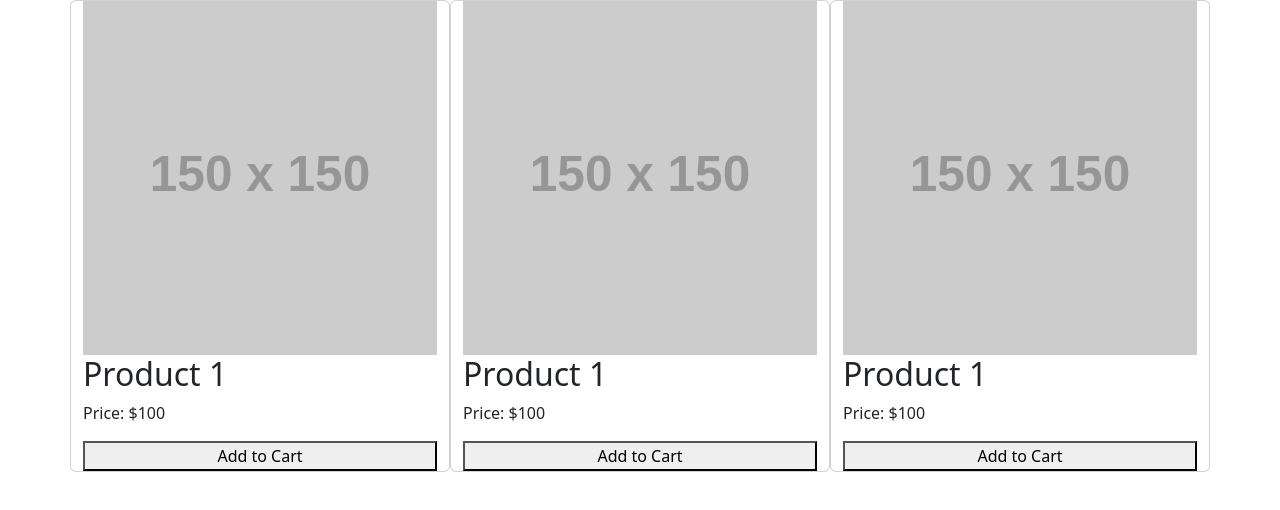
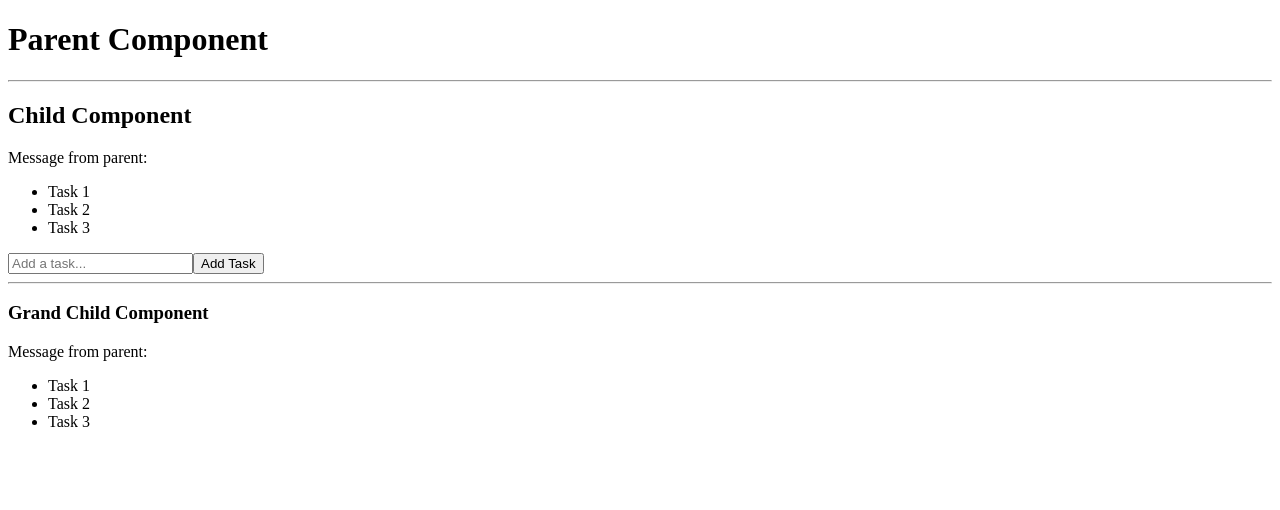
Before and after one commit to githubscientist/fsd57wde, a React (Vite) app: page / in a window 1280 px wide. Shown: the top 510 px of the page. Built offline with nearby package versions, Linux system fonts and the light colour scheme.

Commit message:
props drilling

```diff
--- a/src/App.jsx
+++ b/src/App.jsx
@@ -1,37 +1,35 @@
 import { useState } from "react";
-import Card from "./Card";
+import ChildComponent from "./components/ChildComponent";
 
-const products = [
+const App = () => {
+
+    const [message, setMessage] = useState('Hello, Grand Child!');
+    const [tasks, setTasks] = useState([
         {
             id: 1,
-        name: 'Product 1',
-        price: 100
+            title: 'Task 1',
+            completed: false
         },
         {
             id: 2,
-        name: 'Product 2',
-        price: 200
+            title: 'Task 2',
+            completed: true
         },
         {
             id: 3,
-        name: 'Product 3',
-        price: 300
+            title: 'Task 3',
+            completed: false
         }
-]
-
-const App = () => {
-
-    const [cart, setCart] = useState([]);
+    ]);
 
   return (
-    <div className="container">
-          <div className="row">
-              {
-              products.map(product => (
-                  <Card key={product.id} product={product} cart={cart} setCart={setCart} />
-              ))
-        }
-          </div>
+      <div>
+        <h1>Parent Component</h1>
+        <hr />
+          <ChildComponent
+              tasks={tasks}
+              setTasks={setTasks}
+              />
     </div>
   )
 }
--- a/src/Card.jsx
+++ /dev/null
@@ -1,19 +0,0 @@
-
-
-const Card = ({ product }) => {
-
-    const handleCart = (id) => {
-        console.log(id);
-    }
-
-  return (
-    <div className="col card">
-        <img src="https://via.placeholder.com/150" alt="Product" />
-        <h2>Product 1</h2>
-        <p>Price: $100</p>
-          <button onClick={() => { handleCart(product.id) }}>Add to Cart</button>
-    </div>
-  )
-}
-
-export default Card;
--- /dev/null
+++ b/src/components/ChildComponent.jsx
@@ -0,0 +1,41 @@
+import GrandChildComponent from "./GrandChildComponent";
+
+const ChildComponent = ({ tasks, setTasks }) => {
+
+    const addNewTask = (e) => {
+        e.preventDefault();
+
+        setTasks([
+            ...tasks,
+            {
+                id: tasks.length + 1,
+                title: e.target[0].value,
+                completed: false
+            }
+        ]);
+    }
+
+  return (
+      <div>
+          <h2>Child Component</h2>
+          <p>Message from parent:</p><ul>
+              {
+                  tasks.map(task => (
+                      <li key={task.id}>{ task.title }</li>
+                  ))
+              }
+          </ul>
+          <form onSubmit={addNewTask}>
+              <input
+                  type="text"
+                  placeholder="Add a task..."
+              />
+              <button type="submit">Add Task</button>
+          </form>
+          <hr />
+          <GrandChildComponent tasks={ tasks } />
+    </div>
+  )
+}
+
+export default ChildComponent;
--- /dev/null
+++ b/src/components/GrandChildComponent.jsx
@@ -0,0 +1,17 @@
+const GrandChildComponent = ({ tasks }) => {
+  return (
+      <div>
+          <h3>Grand Child Component</h3>
+          <p>Message from parent: </p>
+          <ul>
+              {
+                  tasks.map(task => (
+                        <li key={task.id}>{ task.title }</li>
+                  ))
+              }
+          </ul>
+    </div>
+  )
+}
+
+export default GrandChildComponent;
--- a/src/main.jsx
+++ b/src/main.jsx
@@ -2,8 +2,8 @@ import React from 'react'
 import ReactDOM from 'react-dom/client'
 import App from './App.jsx'
 import './index.css'
-import 'bootstrap/dist/css/bootstrap.min.css';
-import 'bootstrap/dist/js/bootstrap.bundle.js';
+// import 'bootstrap/dist/css/bootstrap.min.css';
+// import 'bootstrap/dist/js/bootstrap.bundle.js';
 
 ReactDOM.createRoot(document.getElementById('root')).render(
   <React.StrictMode>
```
Also changed, not shown: 1 other file (tests, documents, lock files or other folders). Lines whose indentation alone changed are shown as unchanged.
